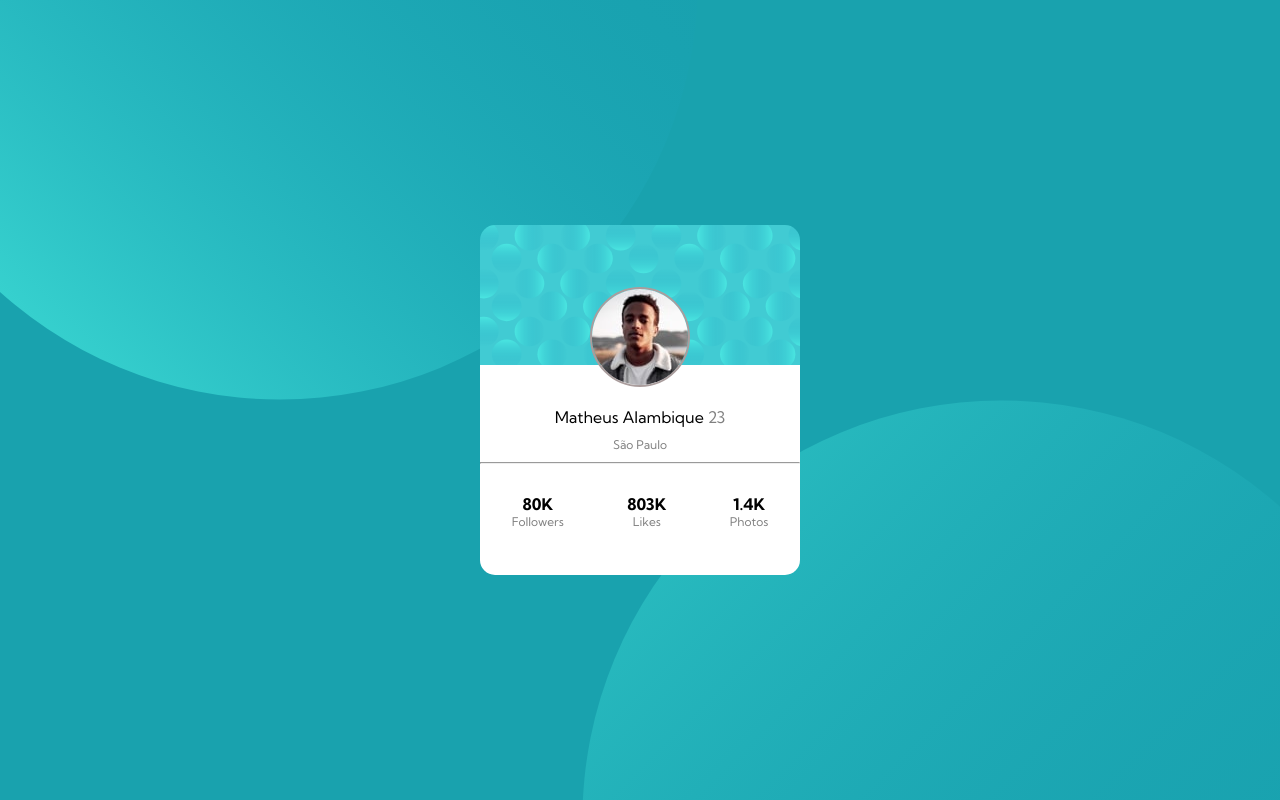
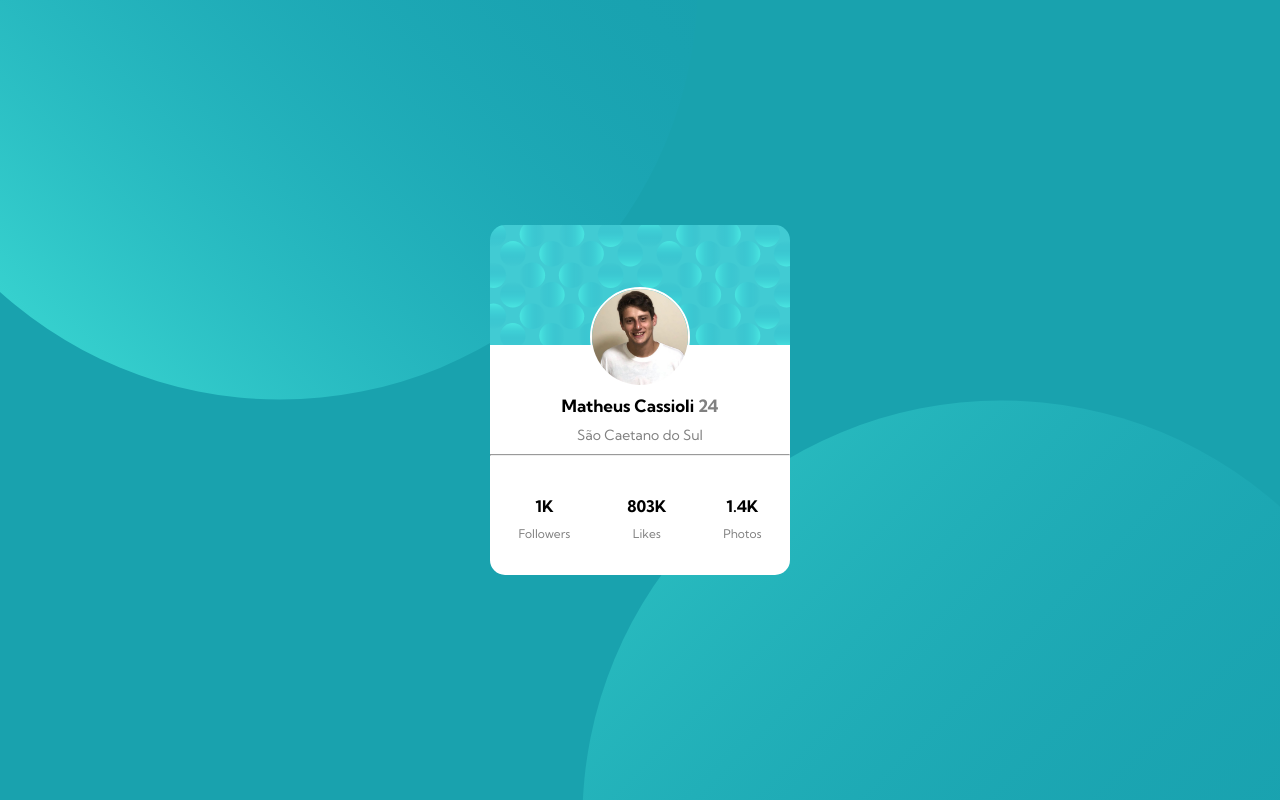
Before and after one commit to matheuscassioli/simple-project-perfil, a plain HTML site: page index.html in a window 1280 px wide. Drawn offline with Linux system fonts and the light colour scheme.

Commit message:
corrigindo css

```diff
--- a/index.html
+++ b/index.html
@@ -6,19 +6,20 @@
     <meta http-equiv="X-UA-Compatible" content="IE=edge">
     <meta name="viewport" content="width=device-width, initial-scale=1.0">
     <link rel="stylesheet" href="./style.css">
-    <title>Profile Card</title>
+    <link rel="stylesheet" href="media.css">
+    <title>Perfil Card</title>
 </head>
 
 <body>
-    <div class="container">
-        <div class="profile">
-            <img src="./img/image-victor.jpg" alt="">
-            <p>Matheus Alambique <span>23</span></p>
-            <p class="sp">São Paulo</p>
+    <section class="container">
+        <section class="profile">
+            <img src="./img/matheus-perfil.JPG" alt="foto de Perfil">
+            <p class="name">Matheus Cassioli <span class="age">24</span></p>
+            <p class="sp">São Caetano do Sul</p>
             <hr>
             <div class="infos">
                 <div class="followers">
-                    <p><strong>80K</strong></p>
+                    <p><strong>1K</strong></p>
                     <p>Followers</p>
                 </div>
                 <div class="likes">
@@ -30,18 +31,18 @@
                     <p>Photos</p>
                 </div>
             </div>
-        </div>
-    </div>
+        </section>
+    </section>
 
     <div class="superior">
-        <div class="sup1"></div>
-        <div class="sup2"></div>
+        <div class="sup1">&nbsp;</div>
+        <div class="sup2">&nbsp;</div>
     </div>
 
 
     <div class="inferior">
-        <div class="inf1"></div>
-        <div class="inf2"></div>
+        <div class="inf1">&nbsp;</div>
+        <div class="inf2">&nbsp;</div>
     </div>
 
 </body>
--- /dev/null
+++ b/media.css
@@ -0,0 +1,6 @@
+@media screen and (max-width: 330px) {
+    .profile{
+        width: 90%;
+        background-size: auto;
+    }
+}
--- a/style.css
+++ b/style.css
@@ -5,6 +5,11 @@
     margin: 0;
     padding: 0;
     background-repeat: no-repeat;
+    --gray-color:grey;
+    --black-color:black;
+    --white-color:#fff;
+    --border-img-color:rgb(170, 157, 157);
+    --body-bg-color:hsl(185, 75%, 39%);
 }
 
 .container {
@@ -20,7 +25,7 @@
 body {
     width: 100vw;
     height: 100vh;
-    background-color: hsl(185, 75%, 39%);
+    background-color:var(--body-bg-color) ;
 }
 
 .superior {
@@ -33,7 +38,6 @@ body {
     display: flex;
     width: 100%;
     height: 50%;
-
 }
 
 .sup1 {
@@ -44,12 +48,7 @@ body {
     width: 60%;
 }
 
-.sup2 {
-    background-size: 100%;
-    width: 50%;
-}
-
-.inf1 {
+.sup2, .inf1 {
     background-size: 100%;
     width: 50%;
 }
@@ -64,83 +63,98 @@ body {
 .profile {
     border-radius: 15px;
     background-image: url(./img/bg-pattern-card.svg);
-    background-position: fixed;
+    background-size: contain;
+    background-position:top;
     width: 300px;
-    background-color: white;
+    background-color: var(--white-color);
     height: 350px;
     display: flex;
     justify-content: center;
     flex-direction: column;
-    min-width: 320px;
+    min-width: 186px;
 }
 
-.profile>img {
+.profile img {
     width: 100px;
     height: 100px;
     border-radius: 50%;
-    border: solid rgb(170, 157, 157) 2px;
+    border: solid var(--white-color) 2px;
     margin: auto;
     margin-top: 15px;
     margin-bottom: 10px;
+    position: relative;
+    top: 12px;
 }
 
-.profile>p {
+.profile p {
     text-align: center;
     font-family: 'Kumbh Sans', sans-serif;
     margin-top: 10px;
 }
+
+.name, .age{
+    font-size: 17px;
+    font-weight: bold;
+}
+
 
 .infos {
     margin-top: 30px;
     display: flex;
     justify-content: space-around;
 }
-hr,  span{
-    color: gray;
+
+hr,
+span {
+    color: var(--gray-color);
     font-weight: 500;
 }
 
 .profile .infos {
 
-    color: black;
+    color: var(--black-color);
     font-family: 'Kumbh Sans', sans-serif;
 }
-.profile .infos .followers  :nth-child(1){
-   display: flex;
-   justify-content: center ;
+
+.profile .infos .followers :nth-child(1) {
+    display: flex;
+    justify-content: center;
 }
 
-.profile .infos .likes  :nth-child(1){
+.profile .infos .likes :nth-child(1) {
     display: flex;
-    justify-content: center ;
- }
- .profile .infos .photos  :nth-child(1){
+    justify-content: center;
+}
+
+.profile .infos .photos :nth-child(1) {
     display: flex;
-    justify-content: center ;
- }
-.profile .infos .followers  :nth-child(2){
-    color: gray;
+    justify-content: center;
+}
+
+.profile .infos .followers :nth-child(2) {
+    color: var(--gray-color);
     font-size: 12px;
     display: flex;
-    justify-content: center ;
+    justify-content: center;
 }
 
-.profile .infos .likes  :nth-child(2){
-    color: gray;
+.profile .infos .likes :nth-child(2) {
+    color: var(--gray-color);
     font-size: 12px;
     display: flex;
-    justify-content: center ;
+    justify-content: center;
 }
 
-.profile .infos .photos  :nth-child(2){
-    color: gray;
+.profile .infos .photos :nth-child(2) {
+    color: var(--gray-color);
     font-size: 12px;
     display: flex;
-    justify-content: center ;
+    justify-content: center;
 }
-.sp{
-    font-size: 12px;
+
+.sp {
+    font-size: 14px;
     font-weight: 500;
-    color:grey;
+    color: var(--gray-color);
     margin-bottom: 10px;
 }
```
Also changed, not shown: img/matheus-perfil.JPG (added).
